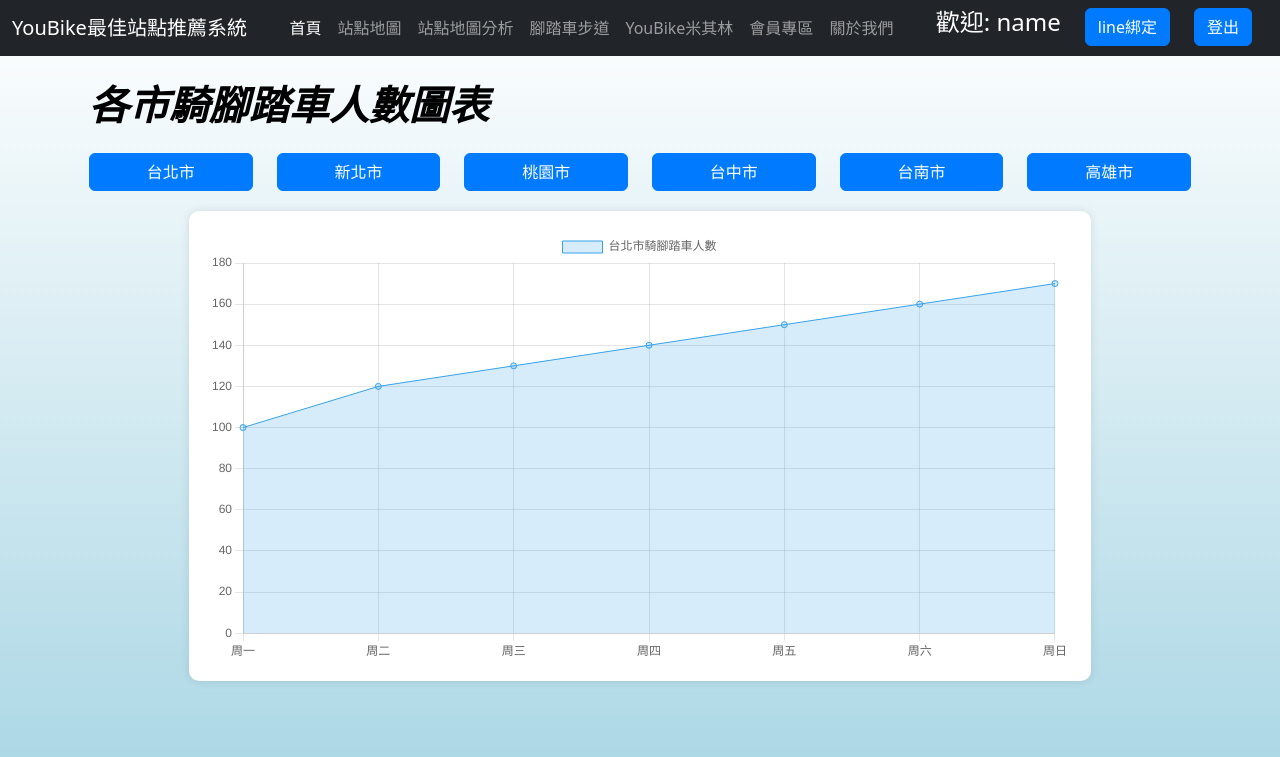
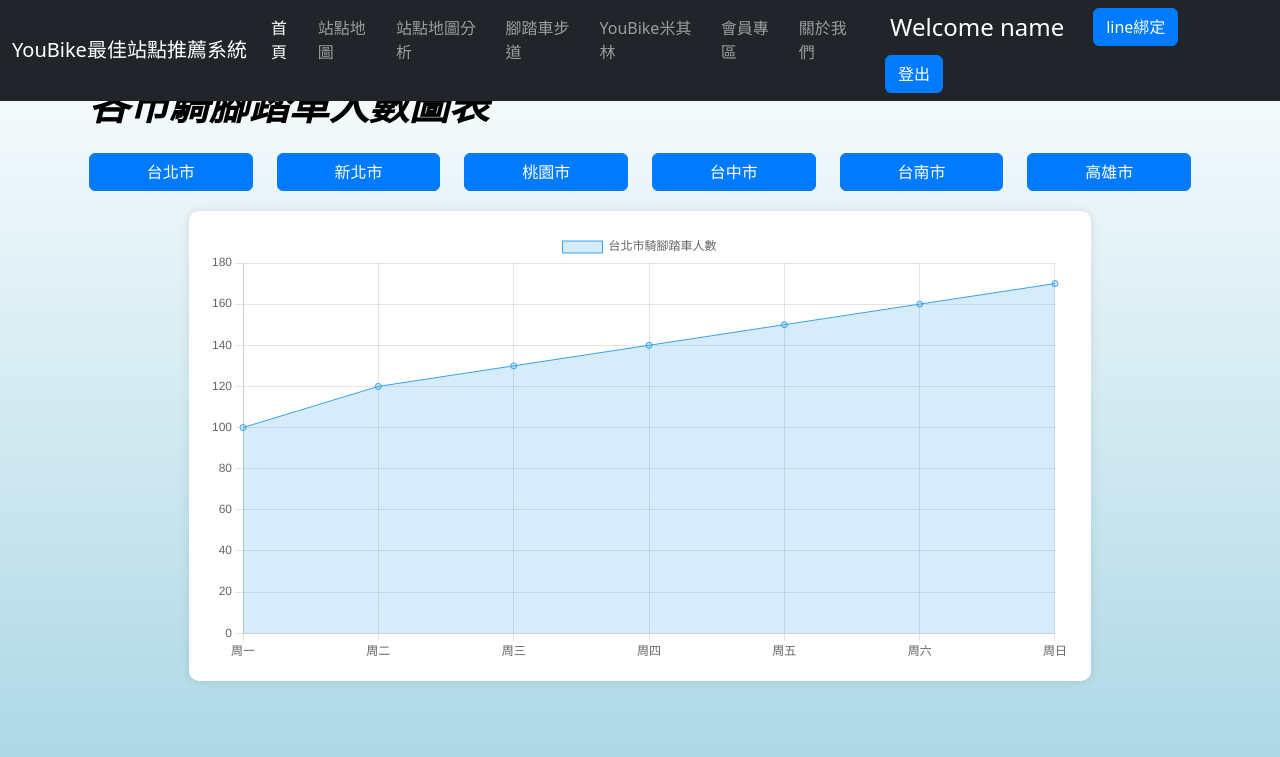
Before and after one commit to dugengmaster/yb2BSR, a Django app: page /chart/ in a window 1280 px wide. Shown: the top 757 px of the page. Run offline with Django 4.2, Linux system fonts and the light colour scheme; the visitor is signed in with stand-in values (Sample User, id 1); parts of the project's set-up code (start-up, migrations or seed data) failed here and were passed over.

Commit message:
html login view renew

```diff
--- a/web/static/css/style.css
+++ b/web/static/css/style.css
@@ -225,6 +225,8 @@
 .white-text {
     white-space: nowrap;
     color: white;
+    padding: 5px;
+    border-radius: 5px;
 }
 
 .btn-primary:hover {
--- a/web/templates/components/layouts/header.html
+++ b/web/templates/components/layouts/header.html
@@ -59,11 +59,11 @@
                                 <div class="col">
                                     {% if line_name is None %}
                                         <h4 class="white-text">
-                                            <span  style="color: white;">歡迎: {{ email }}</span>
+                                            <span  >Welcome  {{ email }}</span>
                                         </h4>
                                     {% else %}
                                         <h4 class="white-text">
-                                            <span  style="color: white;">歡迎: {{ line_name }}</span>
+                                            <span  >Welcome  {{ line_name }}</span>
                                         </h4>
                                     {% endif %}
                                 </div>
--- a/web/views.py
+++ b/web/views.py
@@ -70,8 +70,8 @@ def home(request):
         }
 
 
-        print("line_name",line_name)
-        print("email",email)
+        # print("line_name",line_name)
+        # print("email",email)
         return render(request,'home.html',context)
         # return render(request, 'home.html')
     else:
@@ -237,7 +237,7 @@ def line_login_callback(request):
             user_profiles = UserProfile.objects.all().values_list('username', flat=True)
             for username in user_profiles:
                 username = username
-                print("user_profiles",username)
+                # print("user_profiles",username)
 
 
 
@@ -340,7 +340,7 @@ def registerModal(request):
 
             # 自動登入新註冊的用戶
             user = authenticate(username=new_username, password=new_password)
-            print("user",user)
+            # print("user",user)
             if user is not None:
                 login(request, user)
                 return redirect('/')  # 這裡可以重定向到其他頁面或者顯示成功消息
@@ -374,8 +374,8 @@ def about_us(request):
         }
 
 
-        print("line_name",line_name)
-        print("email",email)
+        # print("line_name",line_name)
+        # print("email",email)
         return render(request,'about_us.html',context)
         # return render(request, 'home.html')
     else:
@@ -396,8 +396,8 @@ def member(request):
         }
 
 
-        print("line_name",line_name)
-        print("email",email)
+        # print("line_name",line_name)
+        # print("email",email)
         return render(request,'member.html',context)
     else:
          return render(request, "member.html")
@@ -416,8 +416,8 @@ def bike_trail(request):
         }
 
 
-        print("line_name",line_name)
-        print("email",email)
+        # print("line_name",line_name)
+        # print("email",email)
         return render(request,'bike_trail.html',context)
     else:
          return render(request, "bike_trail.html")
@@ -437,8 +437,8 @@ def chart(request):
         }
 
 
-        print("line_name",line_name)
-        print("email",email)
+        # print("line_name",line_name)
+        # print("email",email)
         return render(request,'chart.html',context)
     else:
          return render(request, "chart.html")
@@ -458,8 +458,8 @@ def food(request):
         }
 
 
-        print("line_name",line_name)
-        print("email",email)
+        # print("line_name",line_name)
+        # print("email",email)
         return render(request,'food.html',context)
     else:
          return render(request, "food.html")
```
